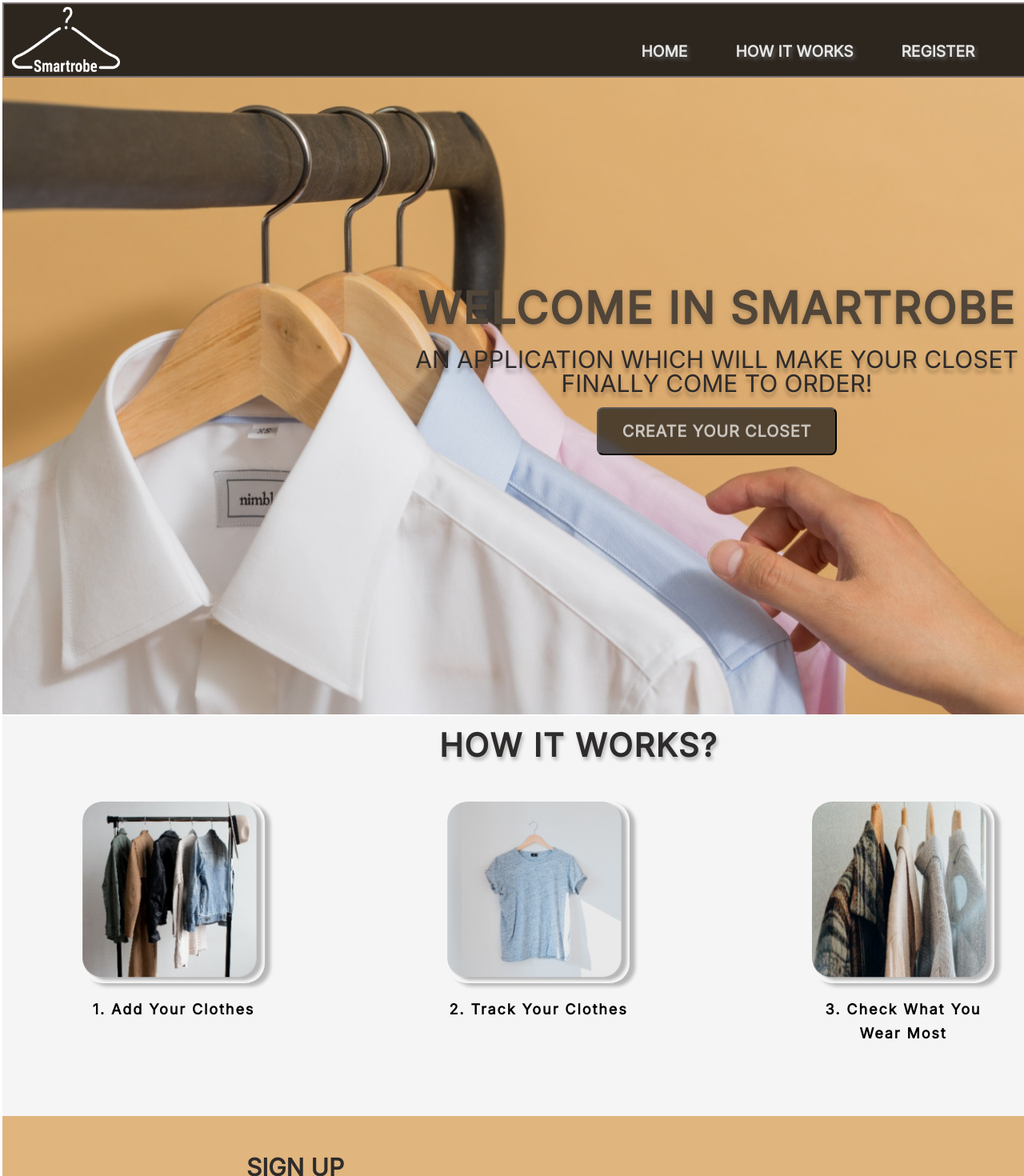
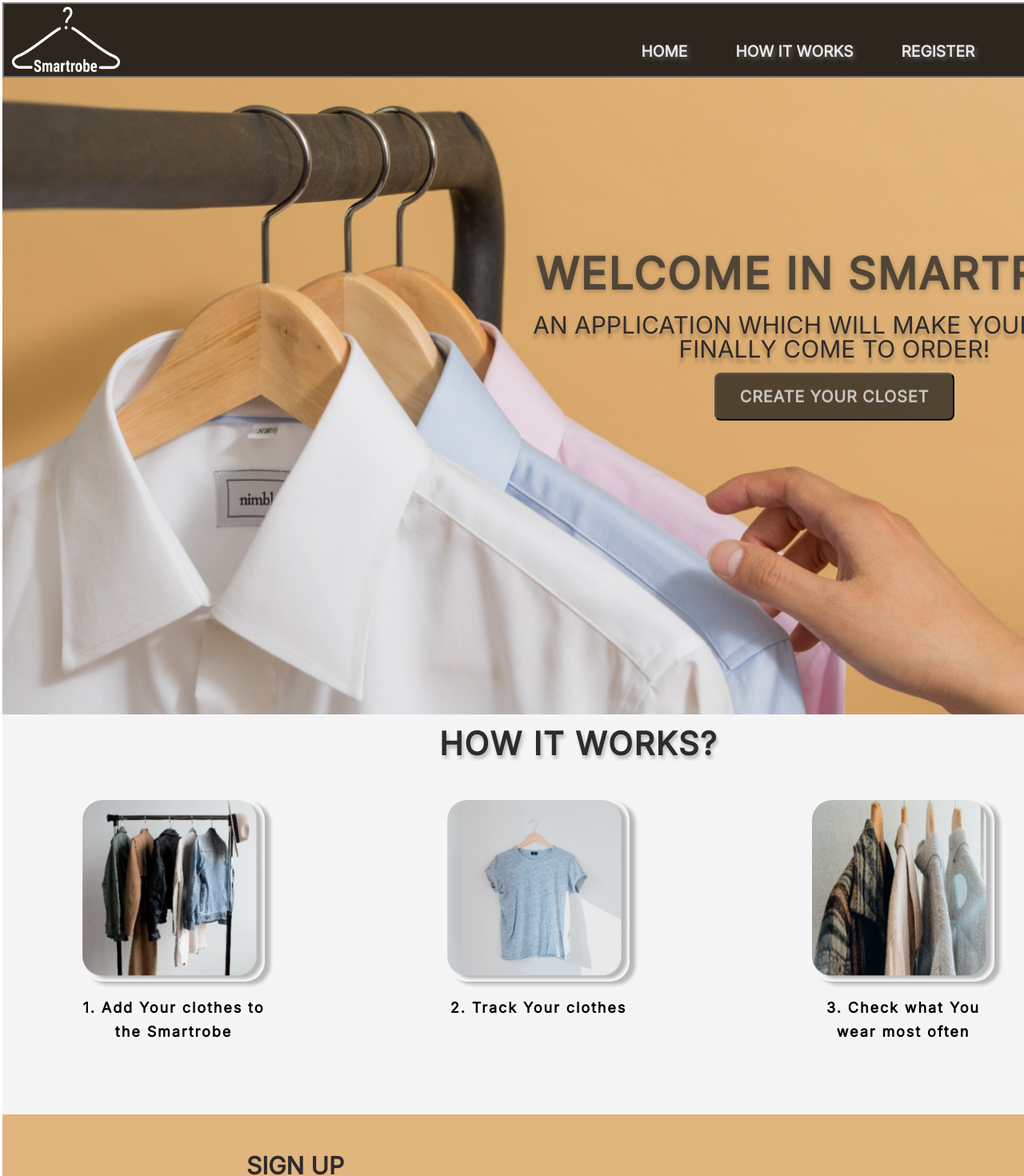
Before and after one commit to TechLabs-Ruhr/Reduce-your-closet, a React (Vite) app in the folder my-react-app/: page / in a window 1280 px wide. Shown: the top 1470 px of the page at 80% size. Built offline with nearby package versions, Linux system fonts and the light colour scheme.

Commit message:
WCounter(working!), DelButton (doubleclick issue)

```diff
--- a/my-react-app/src/CSS/MainPage.css
+++ b/my-react-app/src/CSS/MainPage.css
@@ -1,10 +1,5 @@
 * {
   font-family: 'Inter', sans-serif;
-}
-
-html {
-  height: 100%;
-  width: 100%;
 }
 
 body {
@@ -69,11 +64,11 @@
 }
 
 .bannertext  {
-  position: absolute;
+  position:sticky;
   width: 800px;
   top: 50%;
   left: 70%;
-  transform: translate(-50%, -35%);
+  transform: translate(-0%, -500%);
 }
 
 
@@ -138,7 +133,7 @@
   width: 1440px;
   height: 500px;
   background-color: #F5F5F5;
-  margin-top: -35px;
+  margin-top: -195px;
 }
 
 .images,
--- a/my-react-app/src/CSS/MyCloset.css
+++ b/my-react-app/src/CSS/MyCloset.css
@@ -115,7 +115,7 @@
 border-radius: 8px;
 }
 
-#submit {
+#confirm {
 width: 45px;
 height: 18px;
 border-radius: 6px;
--- a/my-react-app/src/components/DeleteButton.tsx
+++ b/my-react-app/src/components/DeleteButton.tsx
@@ -1,18 +1,25 @@
-import { useEffect, useState} from 'react'
+import { useState} from 'react'
 
-const DeleteButton = () => {
+type ClothId ={cloth_id:number}
+const DeleteButton = (props: ClothId) => {
 
   const [feedback, setFeedback] = useState(null);
 
-  //useEffect(() => {
-  //fetch('', { method: 'DELETE' })
-  //     .then(() => setFeedback('Deleted successfuly'));
-//}, []);
+
+const DeleteCloth = (cloth_id: number) => {
+      const requestDate = {
+          method: 'DELETE',
+          headers: {
+              'Content-Type': 'application/json',
+          }
+      };
+      fetch(`http://localhost:8080/delete_piece/${cloth_id}`,requestDate)
+  };
 
 
   return (
     <div className="delete-button">
-      <button className="ClosetButtons" onClick={() => ( {type: 'delete'} )}>REMOVE</button>
+      <button className="ClosetButtons" onClick={() => DeleteCloth(props.cloth_id)}>REMOVE</button>
       <span id="feedback">{feedback}</span>
     </div>
   );
--- a/my-react-app/src/components/How it works.tsx
+++ b/my-react-app/src/components/How it works.tsx
@@ -11,9 +11,9 @@
       </div>
 
       <div className="paragrafs">
-        <p> 1. Add Your Clothes </p>
-        <p> 2. Track Your Clothes </p>
-        <p> 3. Check What You Wear Most </p>
+        <p> 1. Add Your clothes to the Smartrobe </p>
+        <p> 2. Track Your clothes </p>
+        <p> 3. Check what You wear most often </p>
       </div>
     </div>
   );
--- a/my-react-app/src/components/Shelf.tsx
+++ b/my-react-app/src/components/Shelf.tsx
@@ -3,7 +3,6 @@
 import WearingCounter from "./WearingCounter"
 import '../CSS/MyCloset.css'
 import { Piece } from '../types'
-
 
 const Shelf = ({itemList, canBeDeleted = true, canBeEdited = true, canBeCounted = true}: {
   itemList: Piece[],
@@ -11,7 +10,6 @@
   canBeEdited?: boolean,
   canBeCounted?: boolean
 }) => {
-
 
   return (
 
@@ -29,13 +27,12 @@
             <p> Price: {item.price} €</p>
         </fieldset>
 
-
             <div id= 'itemsbuttons'>
             { canBeEdited && <EditForm item={item} />}
 
-            { canBeDeleted && <DeleteButton/>}
+            { canBeDeleted && <DeleteButton cloth_id={item.id}/>}
 
-            { canBeCounted && <WearingCounter/>}
+            { canBeCounted && <WearingCounter cloth_id={item.id}/>}
             </div>
          </div>
 
--- a/my-react-app/src/components/WearingCounter.tsx
+++ b/my-react-app/src/components/WearingCounter.tsx
@@ -1,13 +1,8 @@
-import {useState, useEffect} from 'react'
+import {useState} from 'react'
 import '../CSS/MyCloset.css'
 
-function WearingCounter() {
-
-//Wearing Counter,
-//User should be able to choose date when item was worn
-//User should be able to mark item as worn on Click using SUBMIT BUTTON,
-//data about wearing should be stored and after used for wearing STATITICS (separated page named MY STATISTICS)
-//HTTP POST or PATCH Request Method (i am not quite sure here, cause its new data about existing item)
+type ClothId ={cloth_id:number}
+function WearingCounter(props: ClothId) {
 
   const [showDatePicker, setShowDatePicker] = useState(false);
 
@@ -20,22 +15,21 @@
 
     {/* DATE CHANGE */}
     const handleChange = (e:any) => {
-      date [0];
       setDate(e.target.value);
+      console.log(typeof date)
     };
 
     {
-     /* useEffect(() => {
-          // POST request using fetch inside useEffect React hook
+    const SendDate = (cloth_id: number, timestamp: string) => {
+      console.log (date)
           const requestDate = {
               method: 'POST',
-              headers: { 'Content-Type': 'application/json' },
-              body: JSON.stringify({ title: 'React Hooks POST Request Example' })
+              headers: {
+                  'Content-Type': 'application/json',
+              }
           };
-          fetch('', requestDate)
-              .then(response => response.json())
-              .then(data => setDate(data.id));
-      }, []); */
+          fetch(`http://localhost:8080/clth/${cloth_id}/${timestamp}/adddate`,requestDate)
+      };
 
   return (
     <div className="counter">
@@ -50,7 +44,7 @@
         ( <form onChange={handleChange}>
             <input id='datepicker'type="date" />
           {/* SUBMIT BUTTON */}
-            <button id="submit" type='submit'> Submit </button>
+            <button id="confirm" type='button' onClick={() => SendDate(props.cloth_id, date)}> Submit </button>
         </form> )
         : null}
       </div>
```
Also changed, not shown: my-react-app/src/pages/MyCloset.tsx (+0 -22 lines), 1 other file (tests, documents, lock files or other folders).
